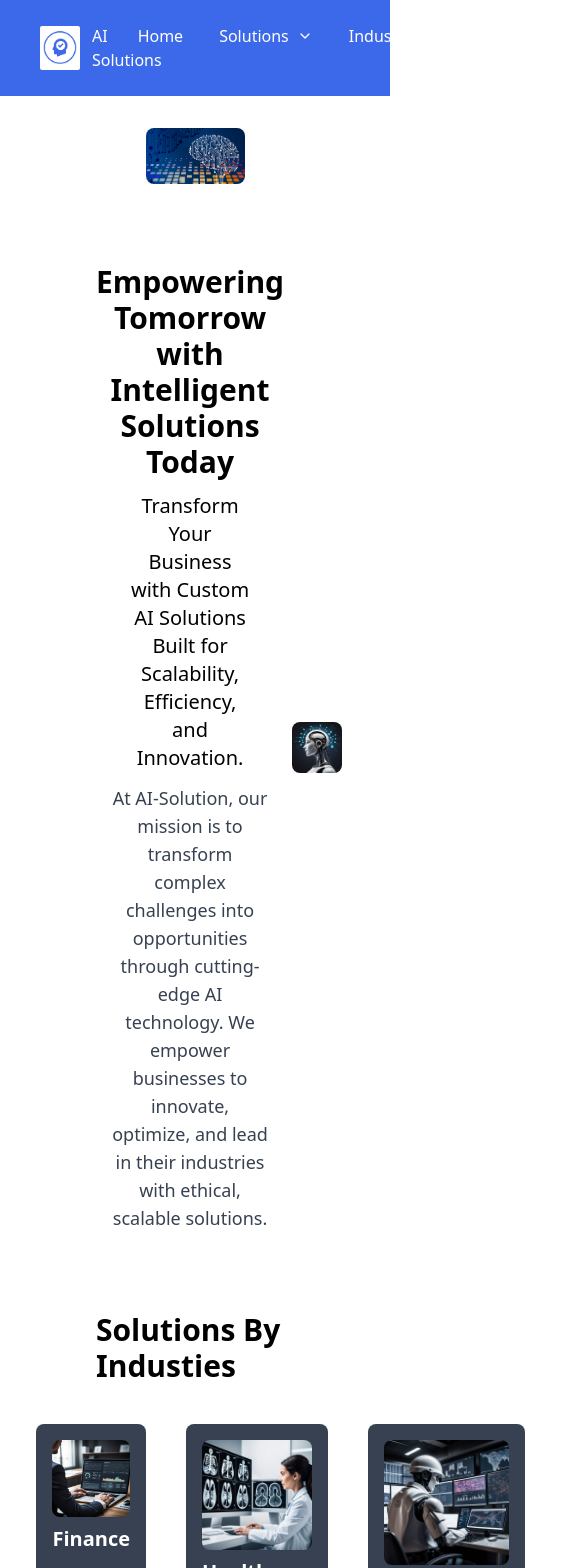
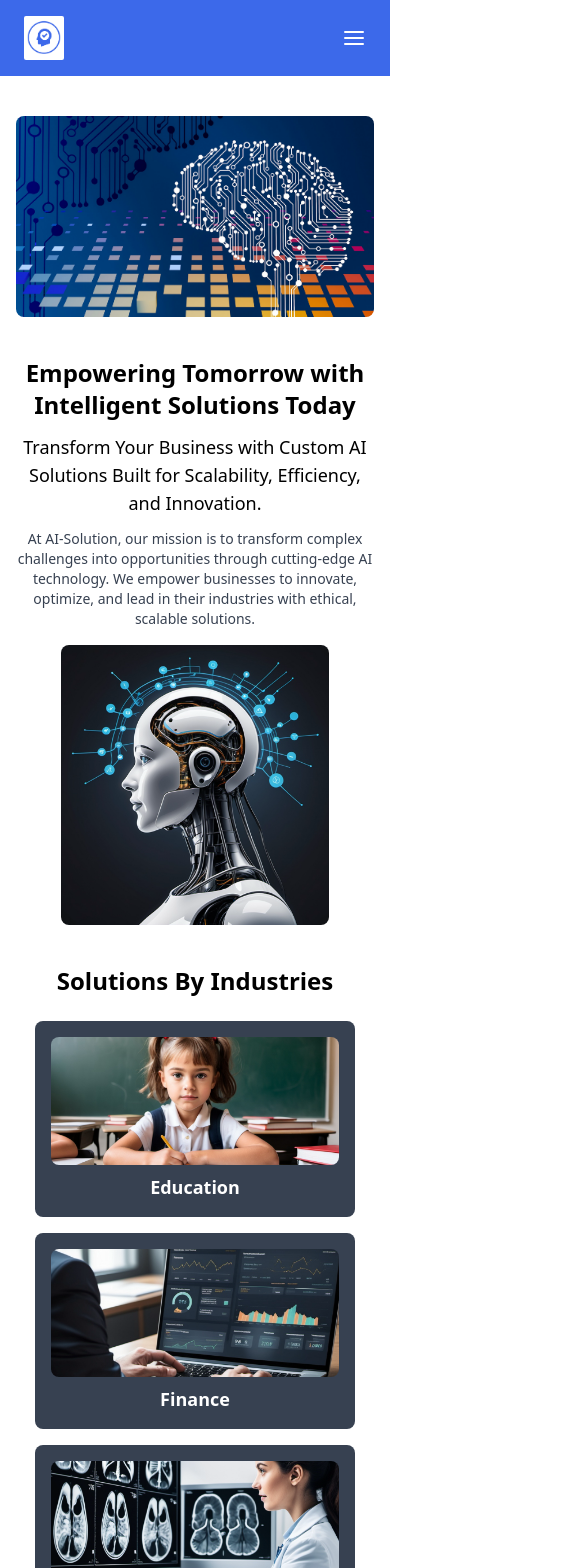
Before and after one commit to chanmyaephonehein/pdbymp, a Next.js app: page / in a window 390 px wide. Shown: the top 1568 px of the page, 585 px wide, since content can reach past the window. Built offline with nearby package versions, Linux system fonts and the light colour scheme.

Commit message:
responsive

```diff
--- a/src/components/cards/BlogCard.js
+++ b/src/components/cards/BlogCard.js
@@ -5,12 +5,16 @@ import React from "react";
 const BlogCard = ({ url, title, content, route }) => {
   const router = useRouter();
   return (
-    <div className="shadow-lg rounded-lg p-4 max-w-md flex flex-col justify-between h-[550px]">
-      <div className="flex flex-col gap-3">
-        <img src={url} className="w-full h-64 rounded-lg" alt={title} />
-        <p className="text-xl">{title}</p>
-        <p className="text-gray-700">{content}</p>
-      </div>
+    <div className="w-full max-w-sm p-4 bg-white rounded-lg shadow-lg md:max-w-md lg:max-w-lg">
+      <img
+        src={image}
+        alt={title}
+        className="w-full h-48 object-cover rounded-md"
+      />
+      <h2 className="mt-4 text-lg font-semibold text-gray-800 sm:text-xl">
+        {title}
+      </h2>
+      <p className="mt-2 text-sm text-gray-600 sm:text-base">{description}</p>
       <div>
         <button
           className="text-md hover:underline"
--- a/src/components/cards/IndustryImgCard.js
+++ b/src/components/cards/IndustryImgCard.js
@@ -6,11 +6,15 @@ const IndustryImgCard = ({ source, title, route }) => {
   return (
     <div
       onClick={() => router.push({ pathname: `${route}` })}
-      className="bg-gray-700 rounded-lg p-4 cursor-pointer"
+      className="bg-gray-700 rounded-lg p-4 cursor-pointer w-full max-w-xs md:max-w-sm lg:max-w-md"
     >
-      <img src={source} className="w-full rounded-lg" alt={title} />
+      <img
+        src={source}
+        className="w-full h-32 md:h-40 lg:h-48 object-cover rounded-lg"
+        alt={title}
+      />
       <div className="flex justify-center mt-2">
-        <p className="text-xl font-semibold text-white">{title}</p>
+        <p className="text-lg md:text-xl font-semibold text-white">{title}</p>
       </div>
     </div>
   );
--- a/src/components/layouts/UserHeader.js
+++ b/src/components/layouts/UserHeader.js
@@ -1,11 +1,8 @@
+import IndustryImgCard from "@/components/cards/IndustryImgCard";
+import SolutionCard from "@/components/cards/SolutionCard";
 import { useRouter } from "next/router";
 import React, { useState, useRef, useEffect } from "react";
-import { FiChevronDown, FiChevronUp } from "react-icons/fi";
-
-const UserHeader = () => {
-  const [openDropdown, setOpenDropdown] = useState(null);
-  const dropdownRef = useRef(null);
-  const router = useRouter();
+import { FiChevronDown, FiChevronUp, FiMenu, FiX } from "react-icons/fi";
 
 const navBarList = [
   { name: "Home", link: "/" },
@@ -13,24 +10,12 @@ const UserHeader = () => {
     name: "Solutions",
     dropdown: [
       { name: "All Solutions", link: "/user/solutions" },
-        {
-          name: "Learning Management System",
-          link: "/user/solutions/1",
-        },
+      { name: "Learning Management System", link: "/user/solutions/1" },
       { name: "Automated Grading Assistant", link: "/user/solutions/2" },
       { name: "Fraud Detection AI", link: "/user/solutions/3" },
-        {
-          name: "AI-Driven Investment Advisor",
-          link: "/user/solutions/4",
-        },
-        {
-          name: "AI-Powered Diagnostic Assistant",
-          link: "/user/solutions/5",
-        },
-        {
-          name: "Patient Flow Optimization",
-          link: "/user/solutions/6",
-        },
+      { name: "AI-Driven Investment Advisor", link: "/user/solutions/4" },
+      { name: "AI-Powered Diagnostic Assistant", link: "/user/solutions/5" },
+      { name: "Patient Flow Optimization", link: "/user/solutions/6" },
       { name: "Citizen Service Chatbot", link: "/user/solutions/7" },
       { name: "AI for Public Safety", link: "/user/solutions/8" },
     ],
@@ -52,14 +37,18 @@ const UserHeader = () => {
   { name: "Contact Us", link: "/user/contactus" },
 ];
 
-  // Close dropdown when clicking outside
+const UserHeader = () => {
+  const [openDropdown, setOpenDropdown] = useState(null);
+  const [isDrawerOpen, setIsDrawerOpen] = useState(false);
+  const dropdownRef = useRef(null);
+  const router = useRouter();
+
   useEffect(() => {
     const handleClickOutside = (event) => {
       if (dropdownRef.current && !dropdownRef.current.contains(event.target)) {
         setOpenDropdown(null);
       }
     };
-
     document.addEventListener("mousedown", handleClickOutside);
     return () => {
       document.removeEventListener("mousedown", handleClickOutside);
@@ -67,69 +56,115 @@ const UserHeader = () => {
   }, []);
 
   return (
-    <nav className="flex flex-row justify-between bg-mainColor px-10 py-4 text-white">
+    <nav className="container mx-auto w-full max-w-screen-xl flex justify-between items-center bg-mainColor px-6 py-4 text-white relative overflow-hidden">
       <div
-        className="flex gap-3 items-center cursor-pointer"
-        onClick={() => {
-          router.push({ pathname: "/" });
-        }}
+        className="flex items-center gap-3 cursor-pointer"
+        onClick={() => router.push("/")}
       >
-        <img src="/image18.png" className="w-10 rounded-sm" />
-        <p className="">AI Solutions</p>
+        <img
+          src="/image18.png"
+          className="w-10 rounded-sm"
+          alt="AI Solutions Logo"
+        />
+        <p className="hidden sm:block">AI Solutions</p>
       </div>
-      <div ref={dropdownRef} className="relative flex space-x-1 ">
+
+      <button
+        className="sm:hidden text-white text-2xl"
+        onClick={() => setIsDrawerOpen(true)}
+      >
+        <FiMenu />
+      </button>
+
+      <div ref={dropdownRef} className="hidden sm:flex space-x-4">
         {navBarList.map((item, index) => (
           <div key={index} className="relative">
             {item.dropdown ? (
-              // Dropdown Button with Icon
               <button
                 onClick={() =>
                   setOpenDropdown(openDropdown === item.name ? null : item.name)
                 }
-                className="flex items-center px-4 py-2  hover:text-blue-400"
+                className="flex items-center px-4 py-2 hover:text-blue-400"
               >
                 {item.name}
-                <span className="ml-2 transition-transform duration-300">
+                <span className="ml-2">
                   {openDropdown === item.name ? (
-                    <FiChevronUp className="" />
+                    <FiChevronUp />
                   ) : (
-                    <FiChevronDown className="" />
+                    <FiChevronDown />
                   )}
                 </span>
               </button>
             ) : (
-              // Regular Navigation Links
               <button
-                onClick={() => router.push({ pathname: `${item.link}` })}
-                className="px-4 py-2  hover:text-blue-400"
+                onClick={() => router.push(item.link)}
+                className="px-4 py-2 hover:text-blue-400"
               >
                 {item.name}
               </button>
             )}
+          </div>
+        ))}
+      </div>
 
-            {/* Dropdown Menu with Animation */}
-            {openDropdown === item.name && item.dropdown && (
-              <div className="absolute left-0 mt-2 w-64 bg-white border rounded-md shadow-md transition-opacity duration-300 opacity-100">
-                <ul className="py-2">
+      {isDrawerOpen && (
+        <div className="fixed inset-0 bg-black bg-opacity-50 z-50 flex justify-end">
+          <div className="w-72 h-full bg-white text-black shadow-lg p-6 flex flex-col">
+            <button
+              className="self-end text-2xl"
+              onClick={() => setIsDrawerOpen(false)}
+            >
+              <FiX />
+            </button>
+            <ul className="mt-6 w-full">
+              {navBarList.map((item, index) => (
+                <li key={index} className="py-2 border-b w-full">
+                  {item.dropdown ? (
+                    <div>
+                      <button
+                        onClick={() =>
+                          setOpenDropdown(
+                            openDropdown === item.name ? null : item.name
+                          )
+                        }
+                        className="flex justify-between w-full px-4 py-2 hover:text-blue-400"
+                      >
+                        {item.name}
+                        {openDropdown === item.name ? (
+                          <FiChevronUp />
+                        ) : (
+                          <FiChevronDown />
+                        )}
+                      </button>
+                      {openDropdown === item.name && (
+                        <ul className="pl-4 mt-2">
                           {item.dropdown.map((subItem, subIndex) => (
-                    <li key={subIndex}>
-                      <a
-                        onClick={() => {
-                          router.push({ pathname: `${subItem.link}` });
-                          setOpenDropdown(null);
-                        }}
-                        className="block px-4 py-2 hover:bg-gray-100 cursor-pointer text-gray-700"
+                            <li key={subIndex} className="py-1">
+                              <button
+                                onClick={() => router.push(subItem.link)}
+                                className="block w-full text-left hover:text-blue-400"
                               >
                                 {subItem.name}
-                      </a>
+                              </button>
+                            </li>
+                          ))}
+                        </ul>
+                      )}
+                    </div>
+                  ) : (
+                    <button
+                      onClick={() => router.push(item.link)}
+                      className="block w-full px-4 py-2 text-left hover:text-blue-400"
+                    >
+                      {item.name}
+                    </button>
+                  )}
                 </li>
               ))}
             </ul>
           </div>
+        </div>
       )}
-          </div>
-        ))}
-      </div>
     </nav>
   );
 };
--- a/src/components/layouts/UserLayout.js
+++ b/src/components/layouts/UserLayout.js
@@ -9,7 +9,7 @@ const UserLayout = (props) => {
   return (
     <>
       <UserHeader />
-      <div className={isContactUs ? "" : "px-24 py-8"}>{props.children}</div>
+      <div className="my-10">{props.children}</div>
       <UserFooter />
     </>
   );
--- a/src/pages/index.js
+++ b/src/pages/index.js
@@ -27,23 +27,27 @@ const images = [
     route: "/user/industries/3",
   },
 ];
+
 const Home = () => {
   return (
-    <div className="flex flex-col items-center">
-      <img src="/image20.png" className="w-1/2 rounded-lg mb-20" />
-      <div className="flex gap-2 items-center">
-        <div className="flex flex-col gap-3 text-center">
-          <p className="text-3xl font-semibold">
+    <div className="flex flex-col items-center px-4 md:px-8 lg:px-16">
+      <img
+        src="/image20.png"
+        className="w-full max-w-lg rounded-lg mb-10 md:mb-20"
+      />
+      <div className="flex flex-col md:flex-row gap-4 items-center">
+        <div className="flex flex-col gap-3 text-center md:text-left">
+          <p className="text-2xl md:text-3xl font-semibold">
             Empowering Tomorrow with Intelligent Solutions Today
           </p>
-          <div className="flex justify-center">
-            <p className="text-xl w-2/3 text-center">
+          <div className="flex justify-center md:justify-start">
+            <p className="text-lg md:text-xl w-full md:w-2/3 text-center md:text-left">
               Transform Your Business with Custom AI Solutions Built for
               Scalability, Efficiency, and Innovation.
             </p>
           </div>
-          <div className="flex justify-center">
-            <p className="text-lg text-gray-700 w-5/6">
+          <div className="flex justify-center md:justify-start">
+            <p className="text-sm md:text-lg text-gray-700 w-full md:w-5/6 text-center md:text-left">
               At AI-Solution, our mission is to transform complex challenges
               into opportunities through cutting-edge AI technology. We empower
               businesses to innovate, optimize, and lead in their industries
@@ -51,12 +55,12 @@ const Home = () => {
             </p>
           </div>
         </div>
-        <img src="/image1.png" className="w-1/4 rounded-lg" />
+        <img src="/image1.png" className="w-3/4 md:w-1/3 rounded-lg" />
       </div>
-      <p className="mt-20 mb-10 text-3xl font-semibold">
-        Solutions By Industies
+      <p className="mt-10 md:mt-20 mb-6 md:mb-10 text-2xl md:text-3xl font-semibold">
+        Solutions By Industries
       </p>
-      <div className="flex gap-10 mb-10">
+      <div className="flex gap-4 md:gap-10 mb-10 flex-wrap justify-center">
         {images.map((item) => (
           <IndustryImgCard
             key={item.id}
```
Lines whose indentation alone changed are shown as unchanged.
